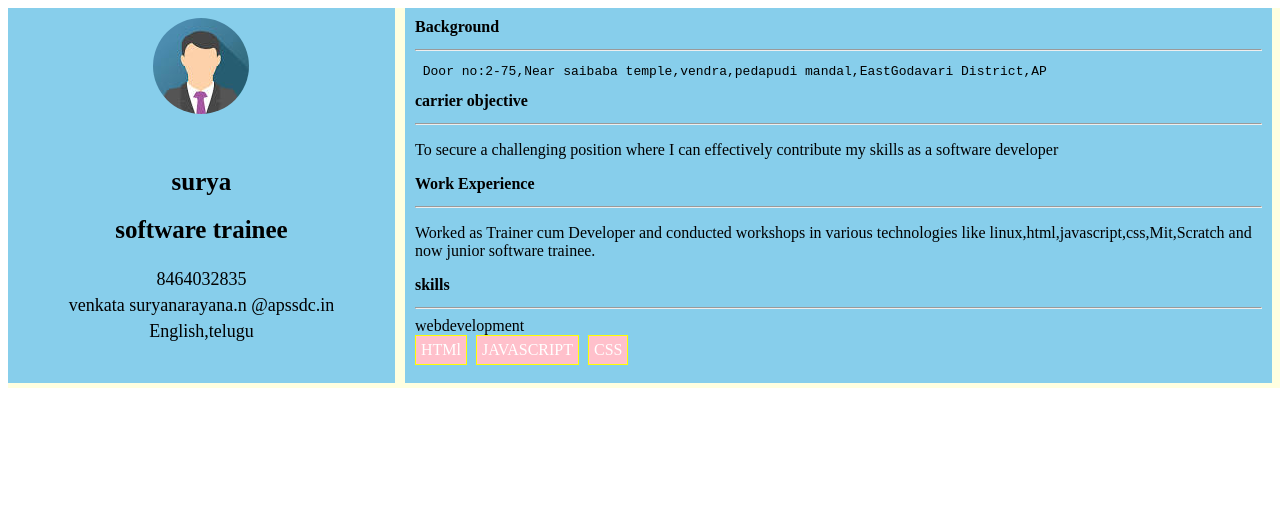
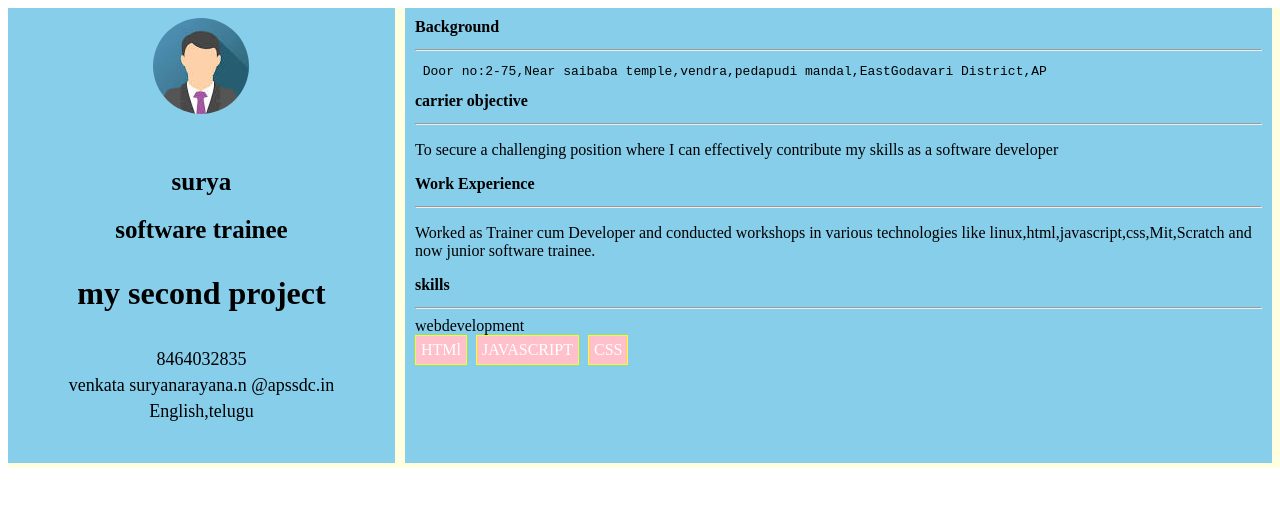
Before and after one commit to venkatasuryanarayana/firstapp, a plain HTML site: page index.html in a window 1280 px wide. Drawn offline with Linux system fonts and the light colour scheme.

Commit message:
Update index.html

```diff
--- a/index.html
+++ b/index.html
@@ -14,6 +14,7 @@
          <img src="download.jpg" alt="">
          <div class="name">surya</div>
          <div class="name1">software trainee</div>
+          <h1>my second project</h1>
 
         </div>
 
```
